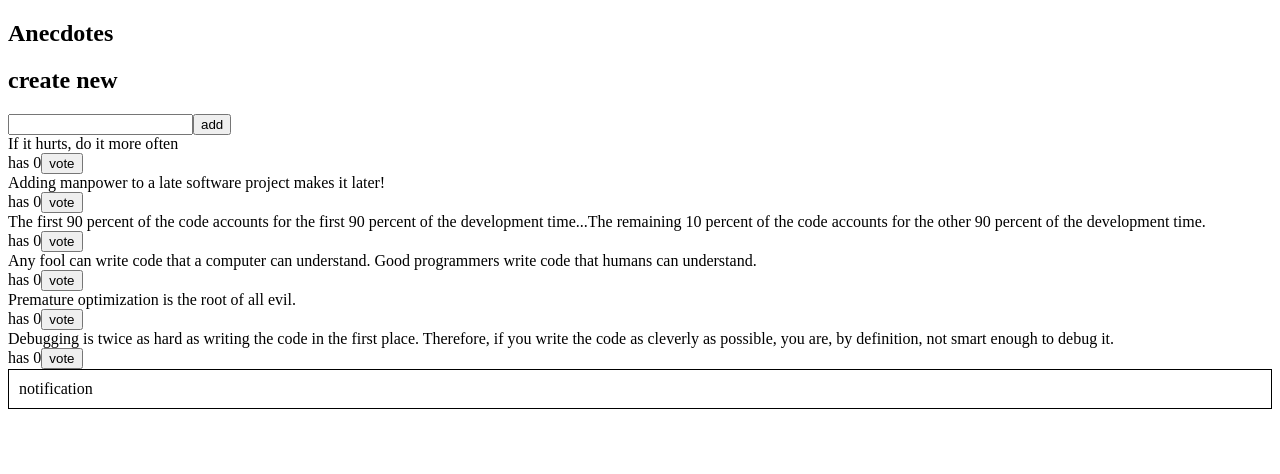
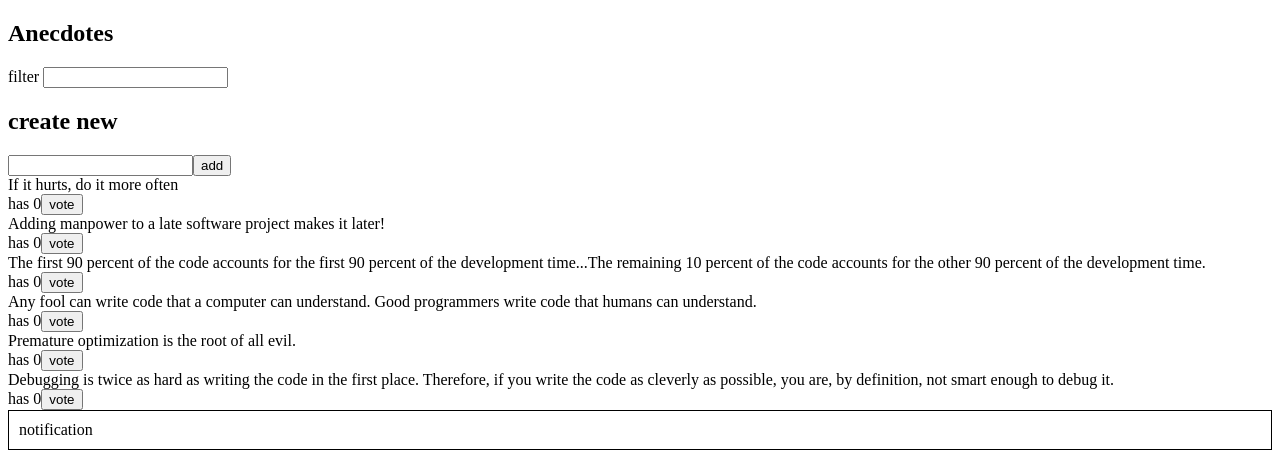
Before and after one commit to Le36/fullstack, a React (Create React App) app in the folder part6/redux-anecdotes-main/: page / in a window 1280 px wide. Shown: the top 474 px of the page. Built offline with nearby package versions, Linux system fonts and the light colour scheme.

Commit message:
6.12* paremmat anekdootit, step10

```diff
--- a/part6/redux-anecdotes-main/src/App.js
+++ b/part6/redux-anecdotes-main/src/App.js
@@ -1,11 +1,13 @@
 import AnecdoteForm from './components/AnecdoteForm'
 import AnecdoteList from './components/AnecdoteList'
 import Notification from './components/Notification'
+import Filter from "./components/Filter";
 
 const App = () => {
     return (
         <div>
             <h2>Anecdotes</h2>
+            <Filter/>
             <AnecdoteForm/>
             <AnecdoteList/>
             <Notification/>
--- a/part6/redux-anecdotes-main/src/components/AnecdoteList.js
+++ b/part6/redux-anecdotes-main/src/components/AnecdoteList.js
@@ -4,6 +4,7 @@
 
 const AnecdoteList = () => {
     const anecdotes = useSelector(state => state.anecdotes)
+    const filter = useSelector(state => state.filter)
     const dispatch = useDispatch()
 
     const list = [...anecdotes]
@@ -18,7 +19,10 @@
 
     return (
         <div>
-            {list.sort((a, b) => b.votes - a.votes).map(anecdote =>
+            {list.filter(anecdotes => anecdotes.content.toLowerCase()
+                .includes(filter.toLowerCase()))
+                .sort((a, b) => b.votes - a.votes)
+                .map(anecdote =>
                     <div key={anecdote.id}>
                         <div>
                             {anecdote.content}
--- /dev/null
+++ b/part6/redux-anecdotes-main/src/components/Filter.js
@@ -0,0 +1,20 @@
+import {useDispatch} from "react-redux";
+import {setFilter} from "../reducers/filterReducer";
+
+const Filter = () => {
+    const dispatch = useDispatch()
+    const handleChange = (event) => {
+        dispatch(setFilter(event.target.value))
+    }
+    const style = {
+        marginBottom: 10
+    }
+
+    return (
+        <div style={style}>
+            filter <input onChange={handleChange}/>
+        </div>
+    )
+}
+
+export default Filter
--- a/part6/redux-anecdotes-main/src/components/Notification.js
+++ b/part6/redux-anecdotes-main/src/components/Notification.js
@@ -3,6 +3,7 @@
 const Notification = () => {
 
     const notification = useSelector(state => state.notification)
+
     const style = {
         border: 'solid',
         padding: 10,
--- /dev/null
+++ b/part6/redux-anecdotes-main/src/reducers/filterReducer.js
@@ -0,0 +1,20 @@
+import {createSlice} from "@reduxjs/toolkit";
+
+const initialState = ''
+
+const filterSlice = createSlice({
+        name: 'filter',
+        initialState,
+        reducers: {
+            setFilter(state, action) {
+                return state = action.payload
+            },
+            removeFilter(state) {
+                return state = ''
+            }
+        }
+    }
+)
+
+export const {setFilter, removeFilter} = filterSlice.actions
+export default filterSlice.reducer
--- a/part6/redux-anecdotes-main/src/store.js
+++ b/part6/redux-anecdotes-main/src/store.js
@@ -1,11 +1,13 @@
 import {configureStore} from "@reduxjs/toolkit";
 import notificationReducer from "./reducers/notificationReducer";
 import anecdoteReducer from "./reducers/anecdoteReducer";
+import filterReducer from "./reducers/filterReducer";
 
 const store = configureStore({
     reducer: {
         anecdotes: anecdoteReducer,
-        notification: notificationReducer
+        notification: notificationReducer,
+        filter: filterReducer
     }
 })
 
```
Lines whose indentation alone changed are shown as unchanged.
